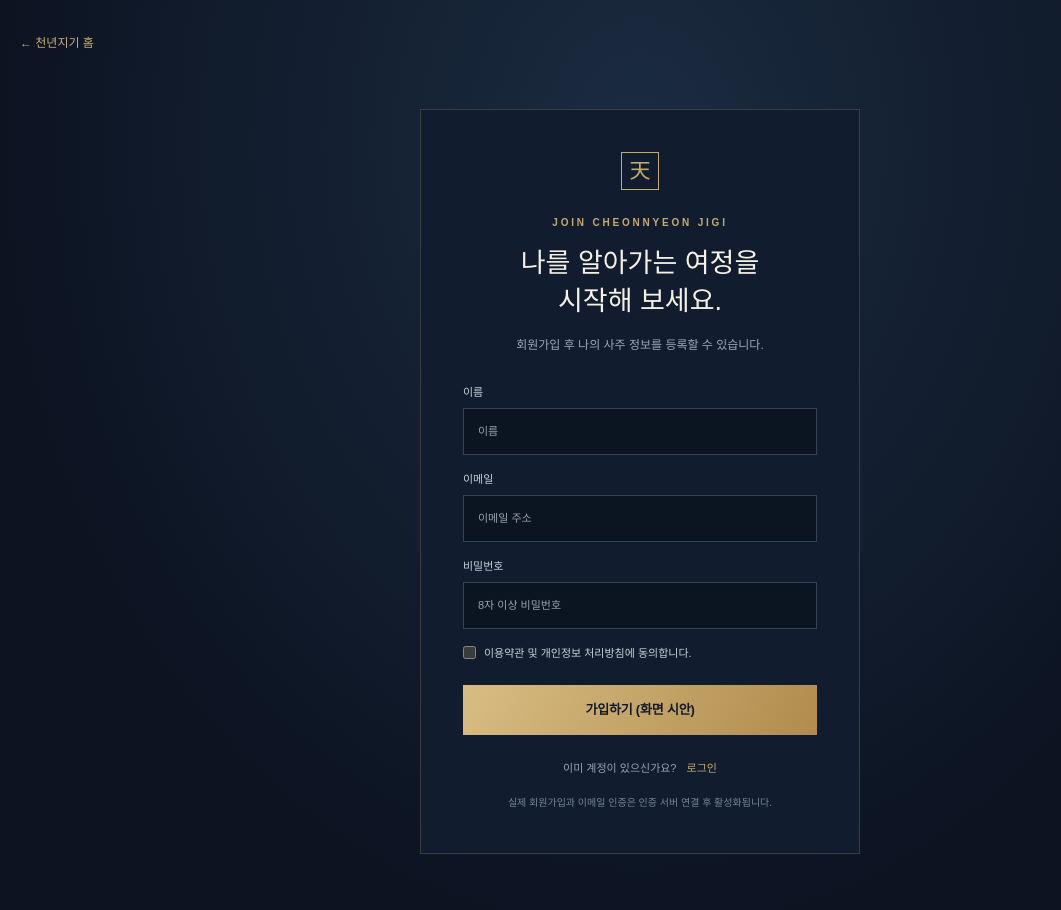
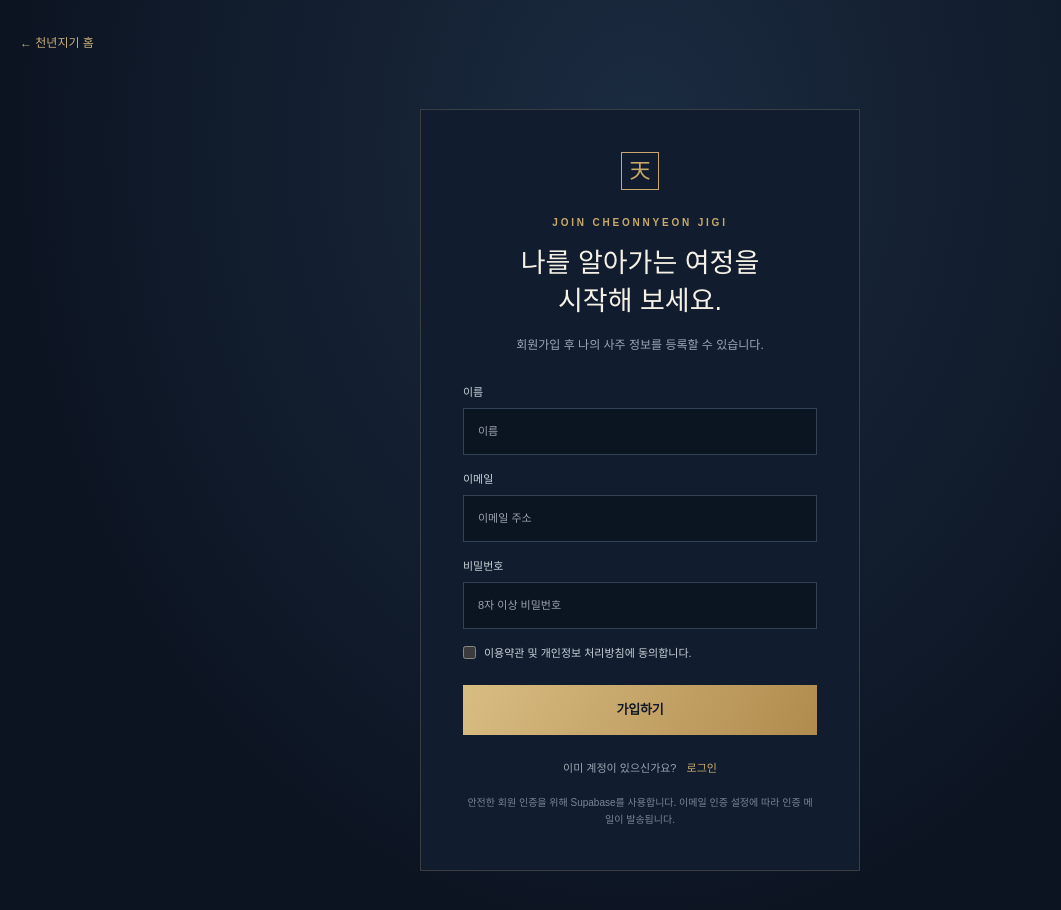
Before and after one commit to ubin72-beep/aisaju1000-2027, a Next.js app: page /signup in a window 1280 px wide. Shown: the top 910 px of the page, without its empty margins (0-1061 px from the left). Built offline with nearby package versions, Linux system fonts and the light colour scheme.

Commit message:
Implement Supabase authentication: src/app/signup/page.tsx

```diff
--- a/src/app/signup/page.tsx
+++ b/src/app/signup/page.tsx
@@ -1,2 +1,24 @@
-import Link from "next/link";
-export default function Signup(){return <main className="auth-wrap"><Link href="/" className="back">← 천년지기 홈</Link><section className="auth-card"><div className="brand-mark">天</div><div className="section-kicker">JOIN CHEONNYEON JIGI</div><h1>나를 알아가는 여정을<br/>시작해 보세요.</h1><p>회원가입 후 나의 사주 정보를 등록할 수 있습니다.</p><form><label>이름<input placeholder="이름"/></label><label>이메일<input type="email" placeholder="이메일 주소"/></label><label>비밀번호<input type="password" placeholder="8자 이상 비밀번호"/></label><label className="check"><input type="checkbox"/> 이용약관 및 개인정보 처리방침에 동의합니다.</label><button className="button" type="button">가입하기 (화면 시안)</button></form><div className="auth-bottom">이미 계정이 있으신가요? <Link href="/login">로그인</Link></div><small className="notice">실제 회원가입과 이메일 인증은 인증 서버 연결 후 활성화됩니다.</small></section></main>}
+'use client';
+import Link from 'next/link';
+import { FormEvent, useState } from 'react';
+import { createClient } from '@/lib/supabase-browser';
+
+export default function Signup(){
+ const [name,setName]=useState(''),[email,setEmail]=useState(''),[password,setPassword]=useState('');
+ const [agreed,setAgreed]=useState(false),[busy,setBusy]=useState(false),[message,setMessage]=useState(''),[error,setError]=useState('');
+ async function submit(e:FormEvent<HTMLFormElement>){e.preventDefault();setError('');setMessage('');
+  if(!agreed){setError('이용약관 및 개인정보 처리방침에 동의해 주세요.');return;}
+  if(password.length<8){setError('비밀번호는 8자 이상 입력해 주세요.');return;}
+  setBusy(true);try{const supabase=createClient();const {data,error}=await supabase.auth.signUp({email,password,options:{data:{full_name:name},emailRedirectTo:`${window.location.origin}/auth/callback`}});
+   if(error)throw error;if(data.session)window.location.href='/mypage';else setMessage('가입 요청이 접수되었습니다. 이메일로 발송된 인증 링크를 확인해 주세요.');
+  }catch(e){setError(e instanceof Error?e.message:'회원가입 중 오류가 발생했습니다.');}finally{setBusy(false);}
+ }
+ return <main className="auth-wrap"><Link href="/" className="back">← 천년지기 홈</Link><section className="auth-card"><div className="brand-mark">天</div><div className="section-kicker">JOIN CHEONNYEON JIGI</div><h1>나를 알아가는 여정을<br/>시작해 보세요.</h1><p>회원가입 후 나의 사주 정보를 등록할 수 있습니다.</p><form onSubmit={submit}>
+ <label>이름<input value={name} onChange={e=>setName(e.target.value)} placeholder="이름" autoComplete="name" required maxLength={40}/></label>
+ <label>이메일<input value={email} onChange={e=>setEmail(e.target.value)} type="email" placeholder="이메일 주소" autoComplete="email" required/></label>
+ <label>비밀번호<input value={password} onChange={e=>setPassword(e.target.value)} type="password" placeholder="8자 이상 비밀번호" autoComplete="new-password" minLength={8} required/></label>
+ <label className="check"><input type="checkbox" checked={agreed} onChange={e=>setAgreed(e.target.checked)}/> 이용약관 및 개인정보 처리방침에 동의합니다.</label>
+ {error&&<p role="alert" className="form-error">{error}</p>}{message&&<p role="status" className="form-success">{message}</p>}
+ <button className="button" type="submit" disabled={busy}>{busy?'가입 처리 중…':'가입하기'}</button>
+ </form><div className="auth-bottom">이미 계정이 있으신가요? <Link href="/login">로그인</Link></div><small className="notice">안전한 회원 인증을 위해 Supabase를 사용합니다. 이메일 인증 설정에 따라 인증 메일이 발송됩니다.</small></section></main>;
+}
```
